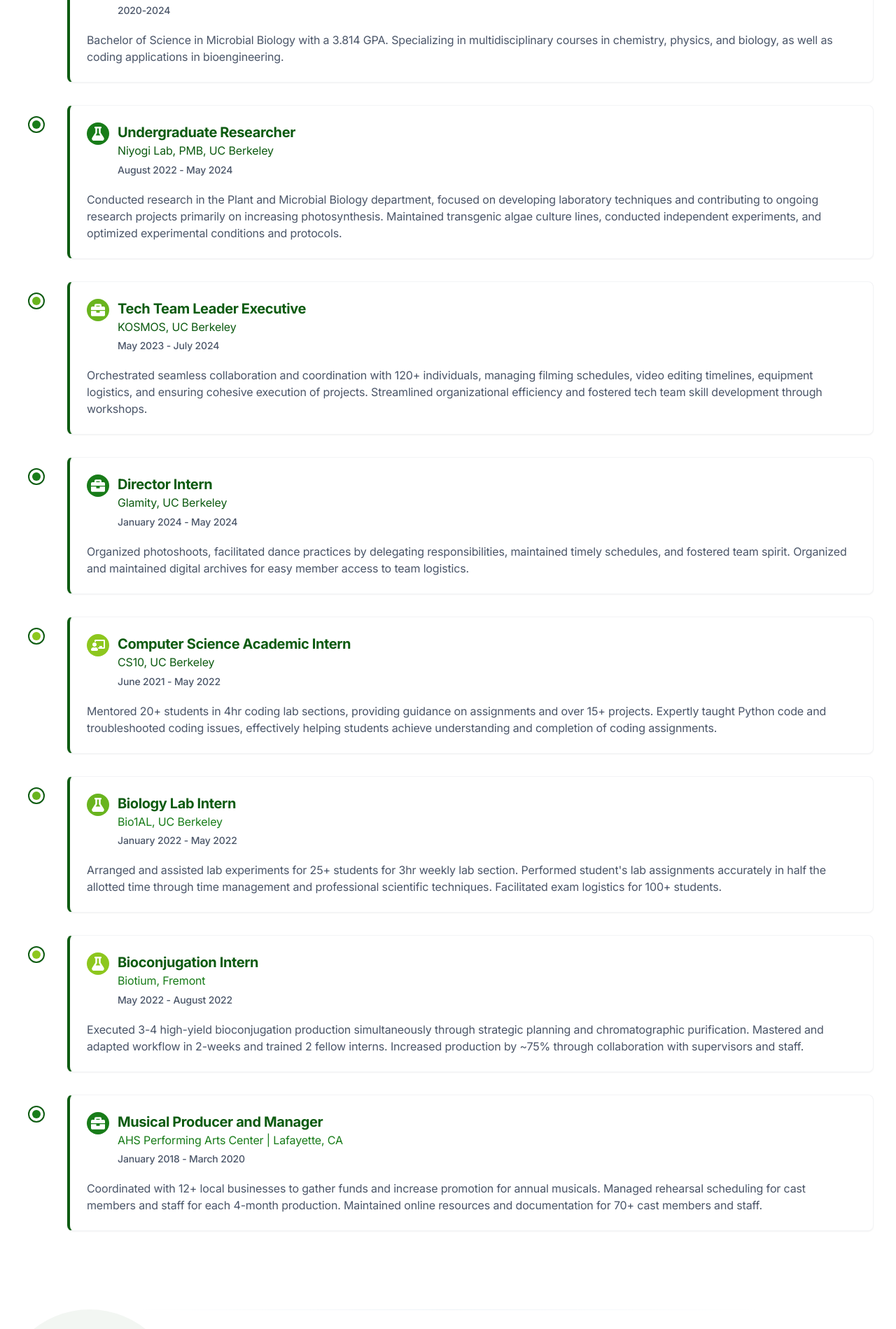
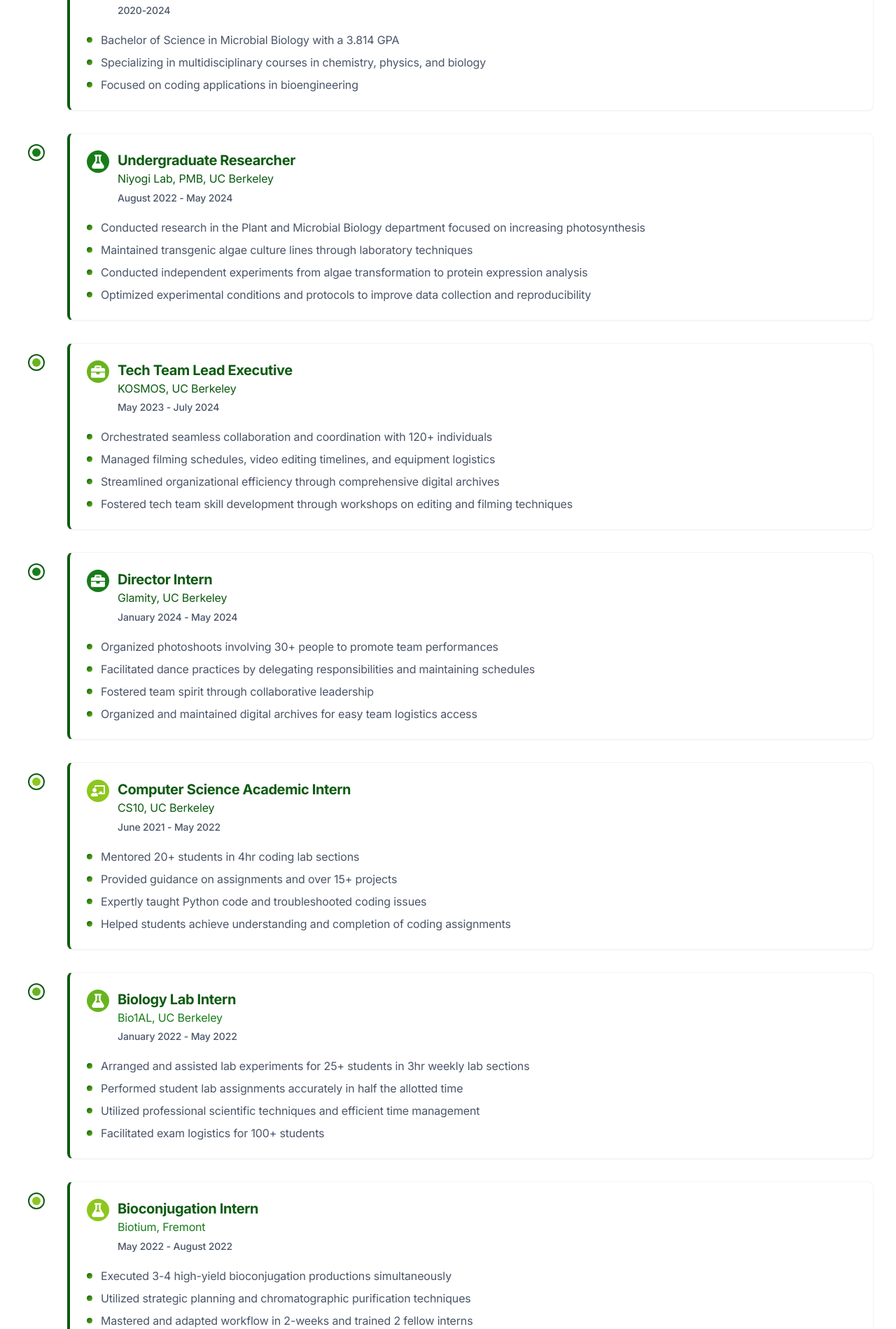
Before and after one commit to aviju888/mw-portfolio, a Next.js app: page / in a window 1280 px wide. Shown: the part 3302-5201 px from the top of the page at 70% size. Built offline with nearby package versions, Linux system fonts and the light colour scheme.

Commit message:
Convert Education section details to bullet points for better readability

```diff
--- a/src/components/Education.tsx
+++ b/src/components/Education.tsx
@@ -24,7 +24,11 @@
       title: "B.S. Microbial Biology",
       institution: "University of California, Berkeley",
       period: "2020-2024",
-      details: "Bachelor of Science in Microbial Biology with a 3.814 GPA. Specializing in multidisciplinary courses in chemistry, physics, and biology, as well as coding applications in bioengineering.",
+      details: [
+        "Bachelor of Science in Microbial Biology with a 3.814 GPA",
+        "Specializing in multidisciplinary courses in chemistry, physics, and biology",
+        "Focused on coding applications in bioengineering"
+      ],
       icon: <FaGraduationCap className="w-5 h-5" />,
       color: "bg-[var(--secondary)]",
       url: ""
@@ -34,17 +38,27 @@
       title: "Undergraduate Researcher",
       institution: "Niyogi Lab, PMB, UC Berkeley",
       period: "August 2022 - May 2024",
-      details: "Conducted research in the Plant and Microbial Biology department, focused on developing laboratory techniques and contributing to ongoing research projects primarily on increasing photosynthesis. Maintained transgenic algae culture lines, conducted independent experiments, and optimized experimental conditions and protocols.",
+      details: [
+        "Conducted research in the Plant and Microbial Biology department focused on increasing photosynthesis",
+        "Maintained transgenic algae culture lines through laboratory techniques",
+        "Conducted independent experiments from algae transformation to protein expression analysis",
+        "Optimized experimental conditions and protocols to improve data collection and reproducibility"
+      ],
       icon: <FaFlask className="w-5 h-5" />,
       color: "bg-[var(--accent)]",
       url: "https://niyogilab.berkeley.edu/"
     },
     {
       type: "work",
-      title: "Tech Team Leader Executive",
+      title: "Tech Team Lead Executive",
       institution: "KOSMOS, UC Berkeley",
       period: "May 2023 - July 2024",
-      details: "Orchestrated seamless collaboration and coordination with 120+ individuals, managing filming schedules, video editing timelines, equipment logistics, and ensuring cohesive execution of projects. Streamlined organizational efficiency and fostered tech team skill development through workshops.",
+      details: [
+        "Orchestrated seamless collaboration and coordination with 120+ individuals",
+        "Managed filming schedules, video editing timelines, and equipment logistics",
+        "Streamlined organizational efficiency through comprehensive digital archives",
+        "Fostered tech team skill development through workshops on editing and filming techniques"
+      ],
       icon: <FaBriefcase className="w-5 h-5" />,
       color: "bg-[var(--highlight)]",
       url: "https://www.youtube.com/channel/UChvWutuKGAvyALW_fWDNfXg"
@@ -54,7 +68,12 @@
       title: "Director Intern",
       institution: "Glamity, UC Berkeley",
       period: "January 2024 - May 2024",
-      details: "Organized photoshoots, facilitated dance practices by delegating responsibilities, maintained timely schedules, and fostered team spirit. Organized and maintained digital archives for easy member access to team logistics.",
+      details: [
+        "Organized photoshoots involving 30+ people to promote team performances",
+        "Facilitated dance practices by delegating responsibilities and maintaining schedules",
+        "Fostered team spirit through collaborative leadership",
+        "Organized and maintained digital archives for easy team logistics access"
+      ],
       icon: <FaBriefcase className="w-5 h-5" />,
       color: "bg-[var(--accent)]",
       url: "https://www.instagram.com/glamityatcal/"
@@ -64,7 +83,12 @@
       title: "Computer Science Academic Intern",
       institution: "CS10, UC Berkeley",
       period: "June 2021 - May 2022",
-      details: "Mentored 20+ students in 4hr coding lab sections, providing guidance on assignments and over 15+ projects. Expertly taught Python code and troubleshooted coding issues, effectively helping students achieve understanding and completion of coding assignments.",
+      details: [
+        "Mentored 20+ students in 4hr coding lab sections",
+        "Provided guidance on assignments and over 15+ projects",
+        "Expertly taught Python code and troubleshooted coding issues",
+        "Helped students achieve understanding and completion of coding assignments"
+      ],
       icon: <FaChalkboardTeacher className="w-5 h-5" />,
       color: "bg-[var(--brightest)]",
       url: "https://cs10.org/sp22/"
@@ -74,7 +98,12 @@
       title: "Biology Lab Intern",
       institution: "Bio1AL, UC Berkeley",
       period: "January 2022 - May 2022",
-      details: "Arranged and assisted lab experiments for 25+ students for 3hr weekly lab section. Performed student's lab assignments accurately in half the allotted time through time management and professional scientific techniques. Facilitated exam logistics for 100+ students.",
+      details: [
+        "Arranged and assisted lab experiments for 25+ students in 3hr weekly lab sections",
+        "Performed student lab assignments accurately in half the allotted time",
+        "Utilized professional scientific techniques and efficient time management",
+        "Facilitated exam logistics for 100+ students"
+      ],
       icon: <FaFlask className="w-5 h-5" />,
       color: "bg-[var(--highlight)]",
       url: ""
@@ -84,7 +113,12 @@
       title: "Bioconjugation Intern",
       institution: "Biotium, Fremont",
       period: "May 2022 - August 2022",
-      details: "Executed 3-4 high-yield bioconjugation production simultaneously through strategic planning and chromatographic purification. Mastered and adapted workflow in 2-weeks and trained 2 fellow interns. Increased production by ~75% through collaboration with supervisors and staff.",
+      details: [
+        "Executed 3-4 high-yield bioconjugation productions simultaneously",
+        "Utilized strategic planning and chromatographic purification techniques",
+        "Mastered and adapted workflow in 2-weeks and trained 2 fellow interns",
+        "Increased production by ~75% through effective collaboration with supervisors and staff"
+      ],
       icon: <FaFlask className="w-5 h-5" />,
       color: "bg-[var(--brightest)]",
       url: ""
@@ -94,7 +128,12 @@
       title: "Musical Producer and Manager",
       institution: "AHS Performing Arts Center | Lafayette, CA",
       period: "January 2018 - March 2020",
-      details: "Coordinated with 12+ local businesses to gather funds and increase promotion for annual musicals. Managed rehearsal scheduling for cast members and staff for each 4-month production. Maintained online resources and documentation for 70+ cast members and staff.",
+      details: [
+        "Coordinated with 12+ local businesses to gather funds for annual musicals",
+        "Increased promotion through strategic community partnerships",
+        "Managed rehearsal scheduling for cast members and staff for 4-month productions",
+        "Maintained online resources and documentation for 70+ cast members and staff"
+      ],
       icon: <FaBriefcase className="w-5 h-5" />,
       color: "bg-[var(--accent)]",
       url: ""
@@ -173,9 +212,14 @@
                       </div>
                     </div>
                   </div>
-                  <p className="text-[var(--text-color)]">
-                    {exp.details}
-                  </p>
+                  <ul className="space-y-2 text-[var(--text-color)]">
+                    {exp.details.map((detail, idx) => (
+                      <li key={idx} className="flex items-start">
+                        <span className="inline-block w-2 h-2 bg-gradient-to-br from-[var(--secondary)] to-[var(--highlight)] rounded-full mt-2 mr-3 flex-shrink-0"></span>
+                        <span>{detail}</span>
+                      </li>
+                    ))}
+                  </ul>
                 </div>
               </motion.div>
             ))}
```
